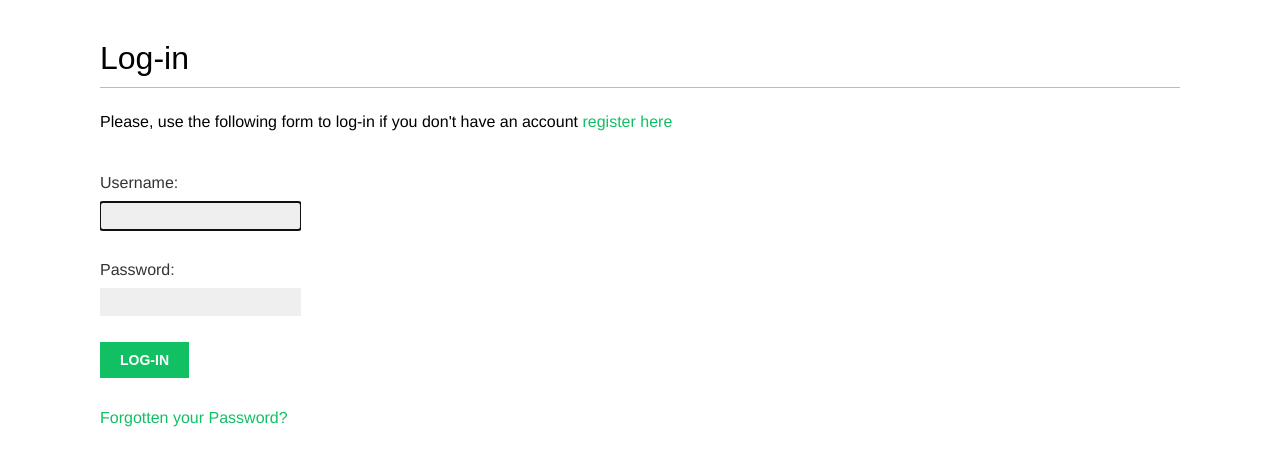
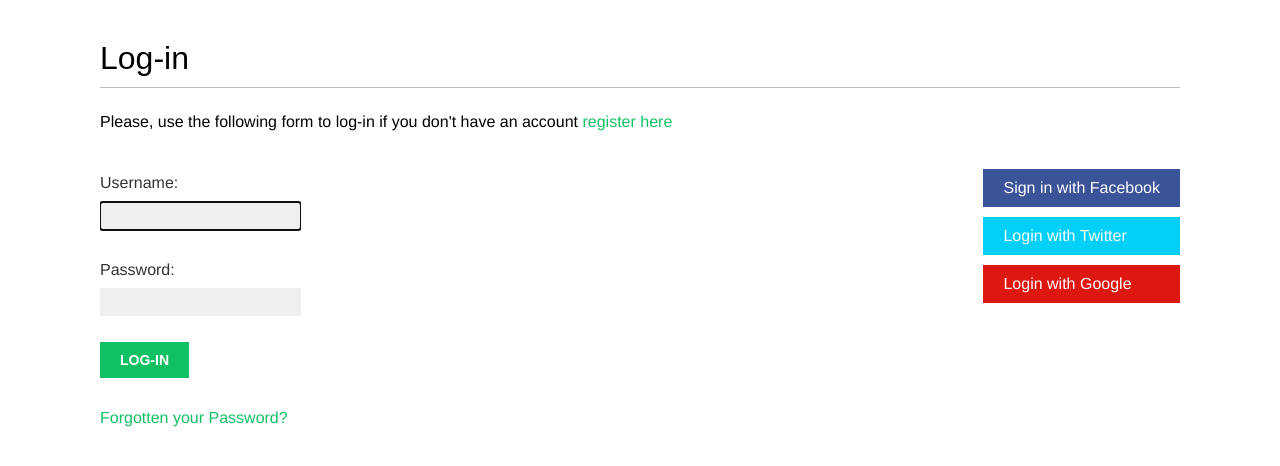
Before and after one commit to aruntakkar/bookmarks, a Django app: page /account/login/ in a window 1280 px wide. Shown: the part 47-513 px from the top of the page. Run offline with Django 3.2, Linux system fonts and the light colour scheme; some web fonts are replaced.

Commit message:
social auth with oauth2 for fb/twitter/google

```diff
--- a/account/templates/registration/login.html
+++ b/account/templates/registration/login.html
@@ -21,4 +21,17 @@
 			<p><a href="{% url "password_reset" %}">Forgotten your Password?</a></p>
 		</form>
 	</div>
+	<div class="social">
+		<ul>
+			<li class="facebook">
+				<a href="{% url "social:begin" "facebook" %}">Sign in with Facebook</a>
+			</li>
+			<li class="twitter">
+				<a href="{% url "social:begin" "twitter" %}">Login with Twitter</a>
+			</li>
+			<li class="google">
+				<a href="{% url "social:begin"  "google-oauth2" %}">Login with Google</a>
+			</li>
+		</ul>
+	</div>
 {% endblock %}
--- a/bookmarks/urls.py
+++ b/bookmarks/urls.py
@@ -21,6 +21,7 @@ from django.conf.urls.static import static
 urlpatterns = [
     url(r'^admin/', admin.site.urls),
     url(r'^account/', include('account.urls')),
+    url('social-auth/', include('social.apps.django_app.urls', namespace='social'))
 ]
 
 if settings.DEBUG:
```
Also changed, not shown: bookmarks/settings.py (+22 -1 lines), db.sqlite3.
